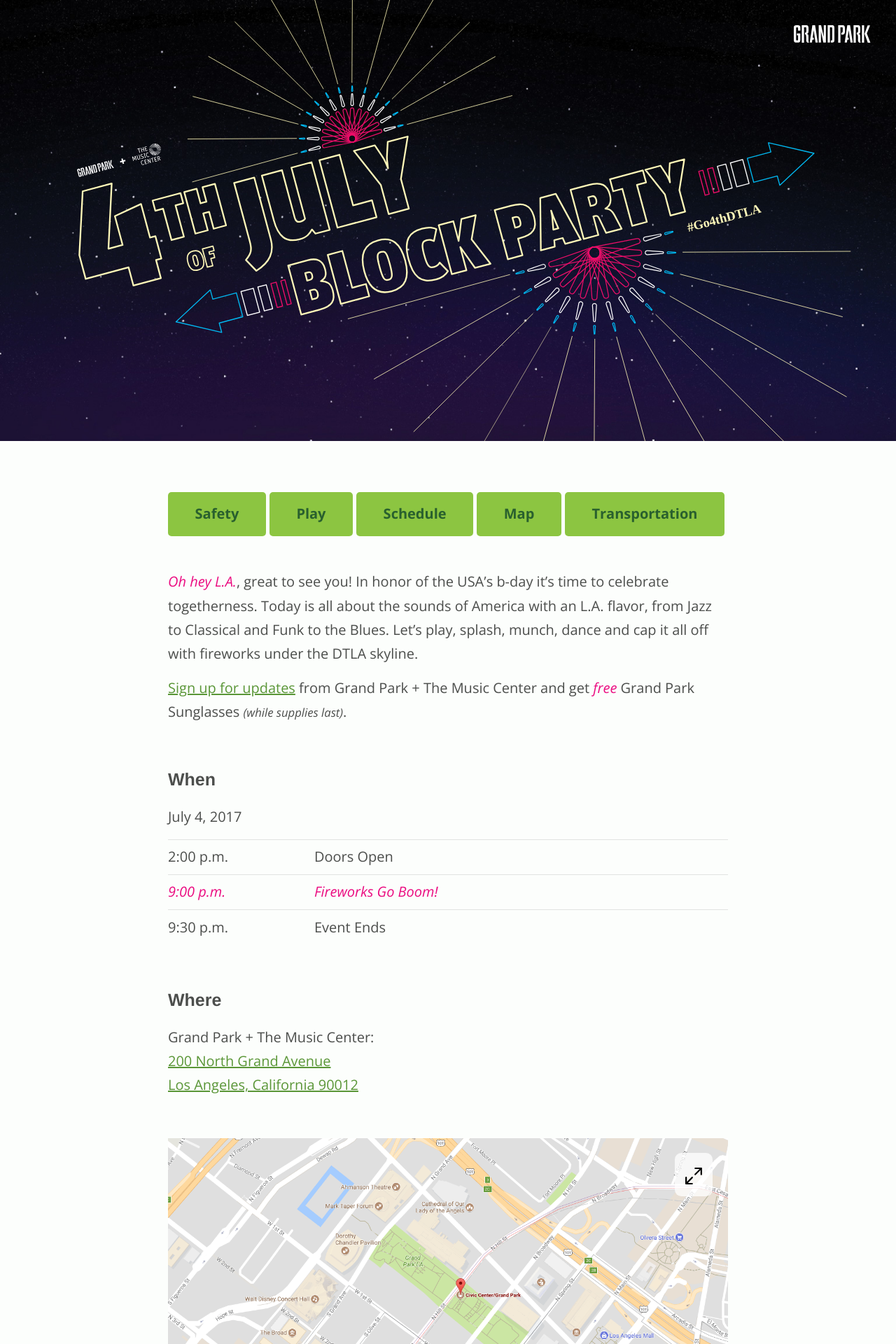
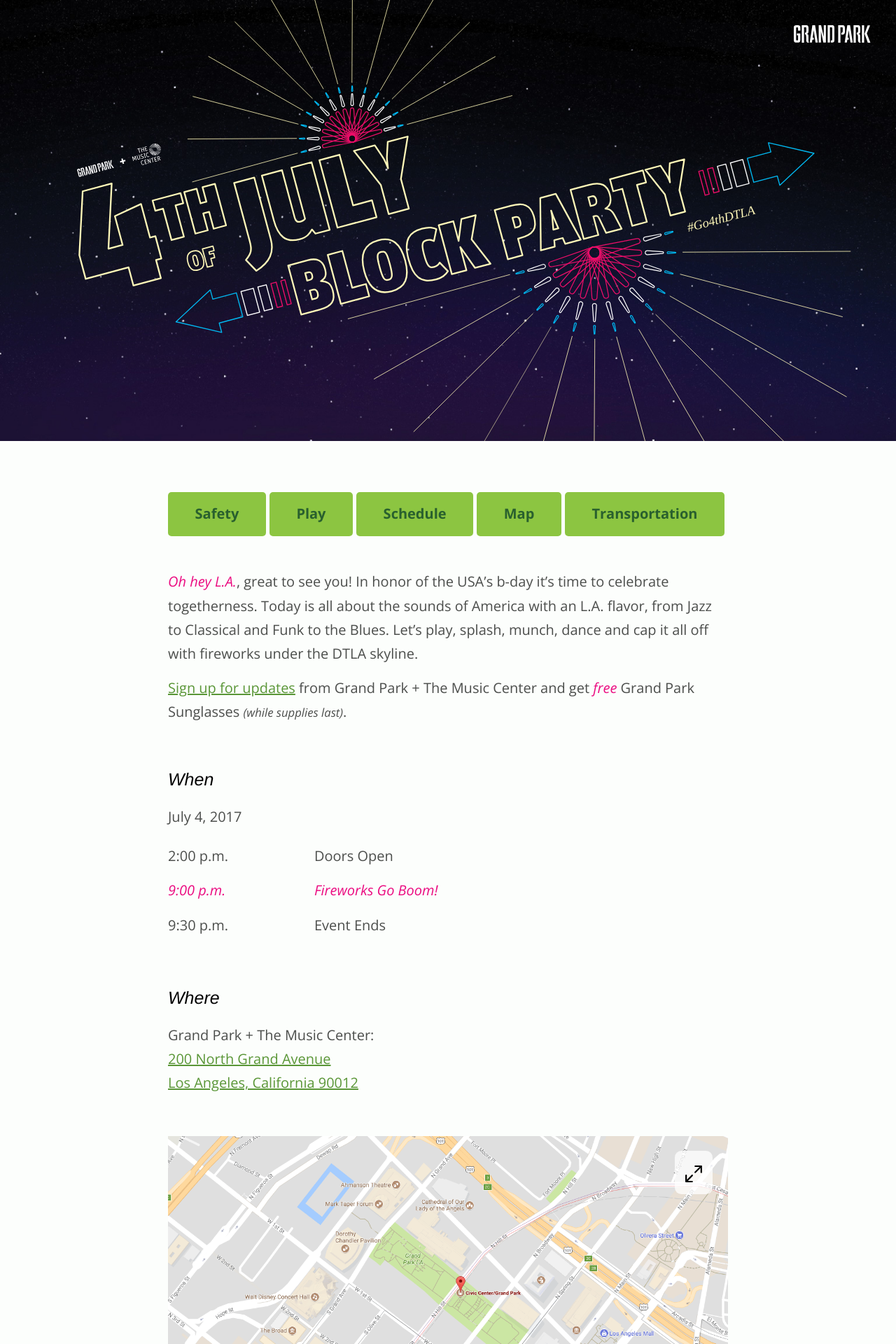
Before and after one commit to grandparkla/july4, a Jekyll site: the page built from index.markdown, in a window 1280 px wide. Shown: the top 1920 px of the page at 70% size. Built offline with Jekyll 4.4.1, drawn with Linux system fonts in a browser that asks for light colours; some web fonts are replaced.

Commit message:
Tweak headline style

```diff
--- a/_includes/style.css
+++ b/_includes/style.css
@@ -162,8 +162,11 @@
   }
 
   dt {
+    /*
     border-top: 1px solid rgba(0, 0, 0, 0.1);
+    */
     padding-top: 0.375em;
+
   }
   dd {
     padding-bottom: 0.375em;
@@ -184,7 +187,9 @@
       white-space: nowrap;
     }
     dt + dd {
+      /*
       border-top: 1px solid rgba(0, 0, 0, 0.1);
+      */
       padding-top: 0.375em;
     }
     dd {
@@ -227,7 +232,6 @@
   }
   h3 + h4 {
     margin-top: 0;
-    margin-bottom: 1.45rem;
   }
   @media (min-width: 50em) {
     h1,
@@ -887,7 +891,11 @@
   .entry-header .entry-title,
   h1, h2, h3, h4, h5, h6 {
     font-family: "Unit", "Helvetica Neue", Helvetica, Arial, sans-serif;
+    /*
     font-weight: 700;
+    */
+    font-weight: normal;
+    font-style: italic;
     color: rgb(235, 12, 128); /* @pink */
   }
   .entry-header .entry-title,
@@ -937,8 +945,9 @@
 
   h3,
   h4 {
-    font-weight: 700;
-    color: inherit;
+    font-weight: normal;
+    font-style: italic;
+    color: black;
     text-transform: none;
   }
   h3 {
@@ -947,6 +956,7 @@
   }
   h4 {
     font-size: 1em;
+    font-family: inherit;
   }
 
 
```
